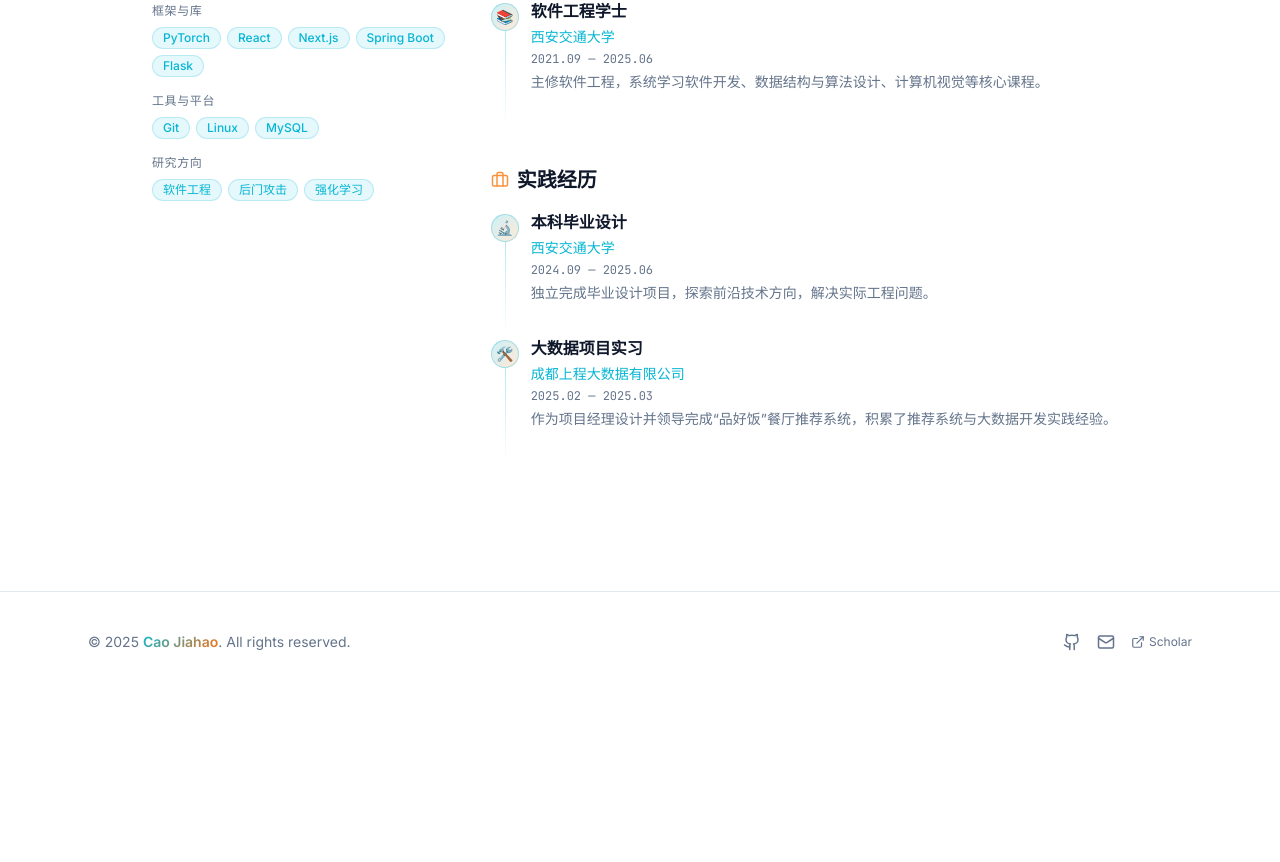
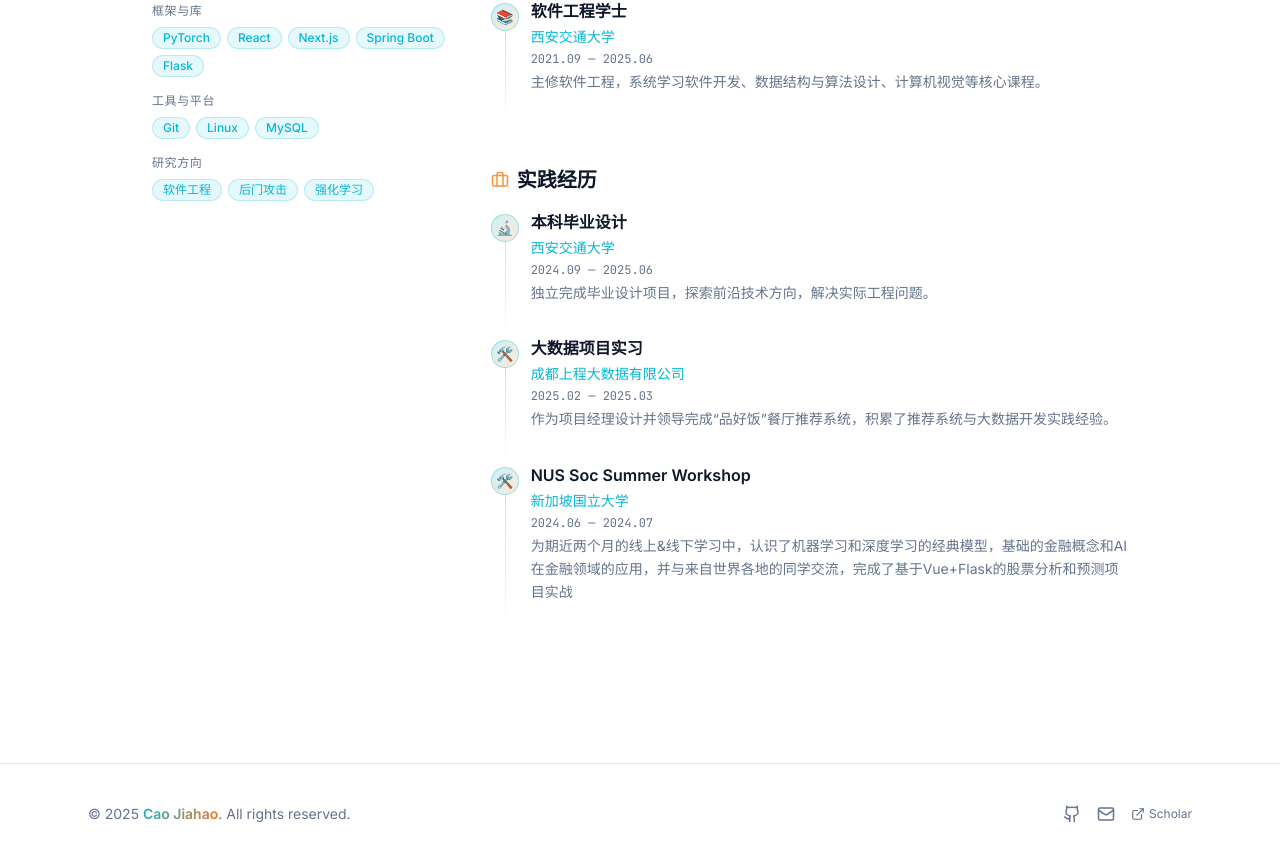
Before and after one commit to tanyouqing/tanyouqing.github.io, a Next.js app: page /about in a window 1280 px wide. Shown: the part 684-1546 px from the top of the page. Before the commit the page ends 1376 px from the top, so only its background shows below. Built offline with nearby package versions, Linux system fonts and the light colour scheme.

Commit message:
update:添加实践经历

```diff
--- a/app/about/page.tsx
+++ b/app/about/page.tsx
@@ -36,6 +36,13 @@
         description: '作为项目经理设计并领导完成“品好饭”餐厅推荐系统，积累了推荐系统与大数据开发实践经验。',
         icon: '🛠️',
     },
+    {
+        title: 'NUS Soc Summer Workshop',
+        org: '新加坡国立大学',
+        period: '2024.06 — 2024.07',
+        description: '为期近两个月的线上&线下学习中，认识了机器学习和深度学习的经典模型，基础的金融概念和AI在金融领域的应用，并与来自世界各地的同学交流，完成了基于Vue+Flask的股票分析和预测项目实战',
+        icon: '🛠️',
+    }
 ];
 
 const skills = {
```
Also changed, not shown: content/articles/react-hooks.md (line endings or trailing spaces).
